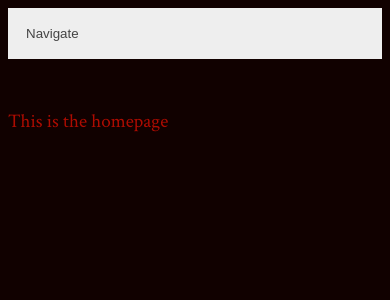
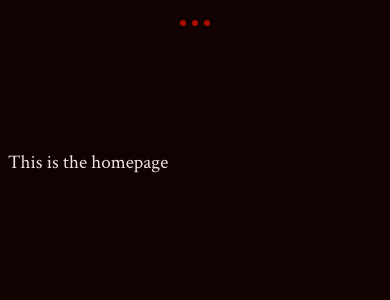
Before and after one commit to Glanten/by-night, a PHP site: page / in a window 390 px wide. Shown: the top 300 px of the page. Run offline with PHP 8.4, Linux system fonts and the light colour scheme.

Commit message:
New 'accordian' navbar. High visibility for handheld devices (may need to test and swap back).

```diff
--- a/clans/ventrue.html
+++ b/clans/ventrue.html
@@ -25,7 +25,7 @@
     <h3>Bane: Rarified Tastes</h3>
     <p>
         The Ventrue character has a specific type of mortal from whom they prefer to feed (natural redheads, people born
-        in acertain city, vegans, celebrities, etc.)</p>
+        in a certain city, vegetarians, pensioners, etc.)</p>
     <p>
         A Resolve + Awareness test can sense if a mortal fits the character's feeding preference
     </p>
--- /dev/null
+++ b/content_navbar.html
@@ -0,0 +1,17 @@
+<body>
+    <button class="navbar">
+        <div class="navbar_dot"></div>
+        <div class="navbar_dot"></div>
+        <div class="navbar_dot"></div>
+    </button>
+    <div class="navlinks">
+        <header>
+            <div class="header_link"><a href="/index.php">Home</a></div>
+            <div class="header_link"><a href="/clans.php">Clans</a></div>
+            <div class="header_link"><a href="/disciplines.php">Disciplines</a></div>
+            <div class="header_link"><a href="/hunger.php">Hunger</a></div>
+            <div class="header_link"><a href="/dice.php">Dice</a></div>
+            <div class="header_link"><a href="/about.php">About</a></div>
+        </header>
+    </div>
+    <main>
--- a/disciplines/auspex.html
+++ b/disciplines/auspex.html
@@ -30,5 +30,5 @@
     <strong>Cost</strong>: 1 Rouse Check if used proactively, free when used passively
 </p>
 <p>
-    The vampire may experience flashes of insightm guiding them to something hidden or secret.
+    The vampire may experience flashes of insight guiding them to something hidden or secret.
 </p>
--- a/header.php
+++ b/header.php
@@ -1,13 +1 @@
-<body>
-    <button class="accordion">Navigate</button>
-    <div class="panel">
-        <header>
-            <div class="header_link"><a href="/index.php">Home</a></div>
-            <div class="header_link"><a href="/clans.php">Clans</a></div>
-            <div class="header_link"><a href="/disciplines.php">Disciplines</a></div>
-            <div class="header_link"><a href="/hunger.php">Hunger</a></div>
-            <div class="header_link"><a href="/dice.php">Dice</a></div>
-            <div class="header_link"><a href="/about.php">About</a></div>
-        </header>
-    </div>
-    <main>
+<?php include 'content_navbar.html';?>
--- a/navbar.js
+++ b/navbar.js
@@ -1,4 +1,4 @@
-var acc = document.getElementsByClassName("accordion");
+var acc = document.getElementsByClassName("navbar");
 var i;
 
 for (i = 0; i < acc.length; i++) {
@@ -8,11 +8,16 @@ for (i = 0; i < acc.length; i++) {
     this.classList.toggle("active");
 
     /* Toggle between hiding and showing the active panel */
-    var panel = this.nextElementSibling;
-    if (panel.style.display === "block") {
-      panel.style.display = "none";
+    var navlinks = this.nextElementSibling;
+    // if (navlinks.style.display === "block") {
+    //   navlinks.style.display = "none";
+    // } else {
+    //   navlinks.style.display = "block";
+    // }
+    if (navlinks.style.visibility === "visible") {
+      navlinks.style.visibility = "hidden";
     } else {
-      panel.style.display = "block";
+      navlinks.style.visibility = "visible";
     }
   });
 }
--- a/styles.css
+++ b/styles.css
@@ -26,31 +26,44 @@ a:hover {
 
 header {
   padding-top: 20px;
+  padding-bottom: 20px;
   display: grid;
   grid-template-columns: repeat(6, 1fr);
   gap: 10px;
 }
 
-.accordion {
-  background-color: #eee;
-  color: #444;
+.navbar {
+  background-color: rgba(0, 0, 0, 0);
+  color: var(--bone);
   cursor: pointer;
   padding: 18px;
   width: 100%;
-  text-align: left;
+  text-align: center;
   border: none;
   outline: none;
   transition: 0.4s;
 }
 
-.accordion:hover {
-  background-color: #ccc;
+.navbar:hover .navbar_dot {
+  background-color: var(--bone);
 }
 
-.panel {
+.navbar_dot {
+  margin-top: 8px;
+  height: 12px;
+  width: 12px;
+  background-color: var(--blood);
+  border-radius: 50%;
+  display: inline-block;
+  margin-left: 1px;
+  margin-right: 1px;
+}
+
+.navlinks {
   padding: 0 18px;
-  background-color: white;
-  display: none;
+  /* display: none; */
+  display: block;
+  visibility: hidden;
   overflow: hidden;
 }
 
@@ -181,7 +194,23 @@ main {
   header {
     grid-template-columns: repeat(3, 1fr);
     grid-template-rows: repeat(3, 1fr);
-    gap: 10px;
+    gap: 5px;
+    padding-bottom: 0px;
+  }
+
+  .navbar {
+    padding: 6px;
+  }
+
+  .navbar_dot {
+    margin-top: 4px;
+    height: 6px;
+    width: 6px;
+  }
+
+  main {
+    padding-top: 10px;
+    color: var(--bone); /* change colour of text for better readability */
   }
 
   .clan_menu {
@@ -219,4 +248,9 @@ main {
   .discipline_glyph {
     padding-bottom: 30px;
   }
+
+  /* change colour of glyphs for better readability */
+  .discipline_glyph img {
+    filter: brightness(0) saturate(50%) invert(91%) sepia(17%);
+  }
 }
```
